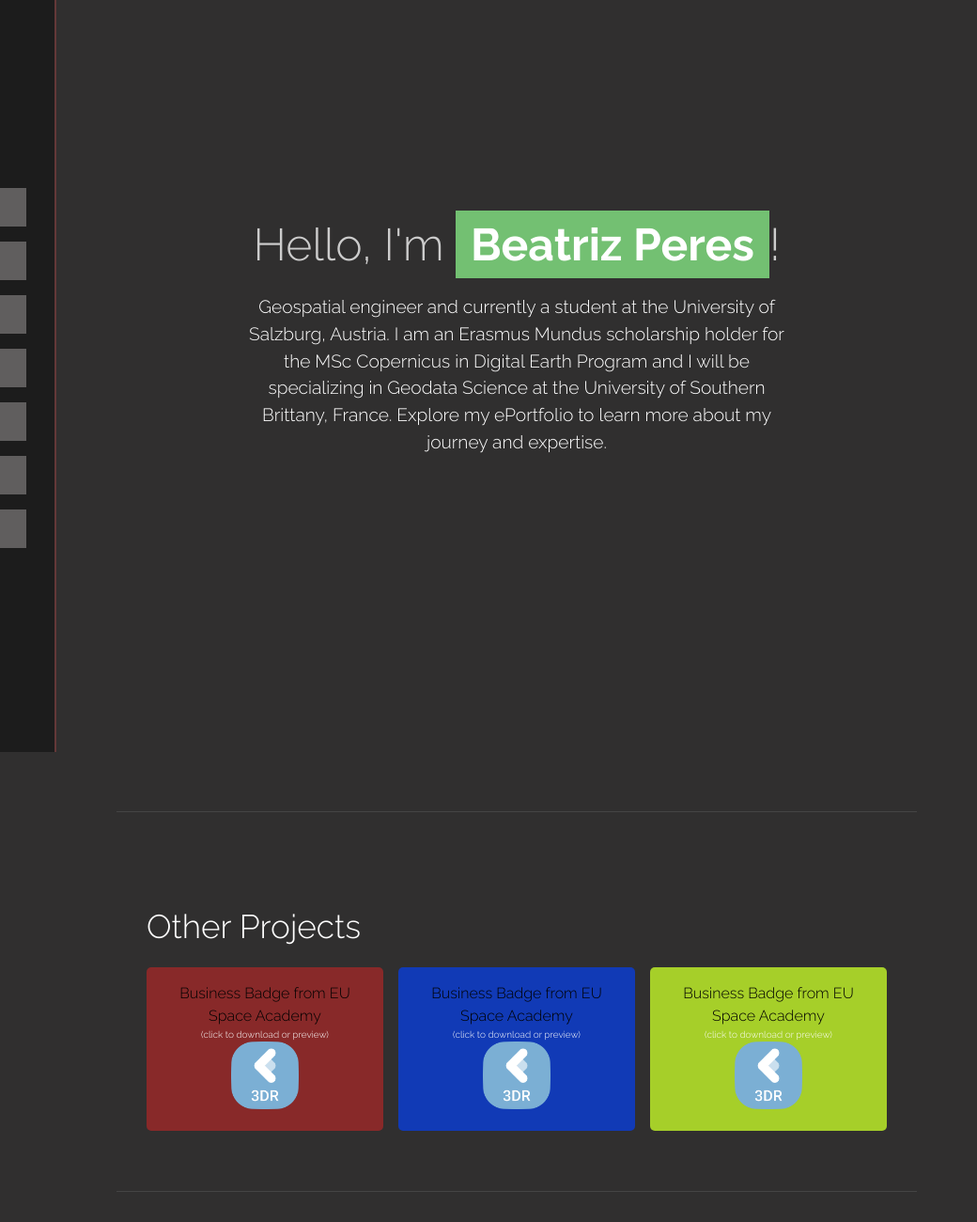
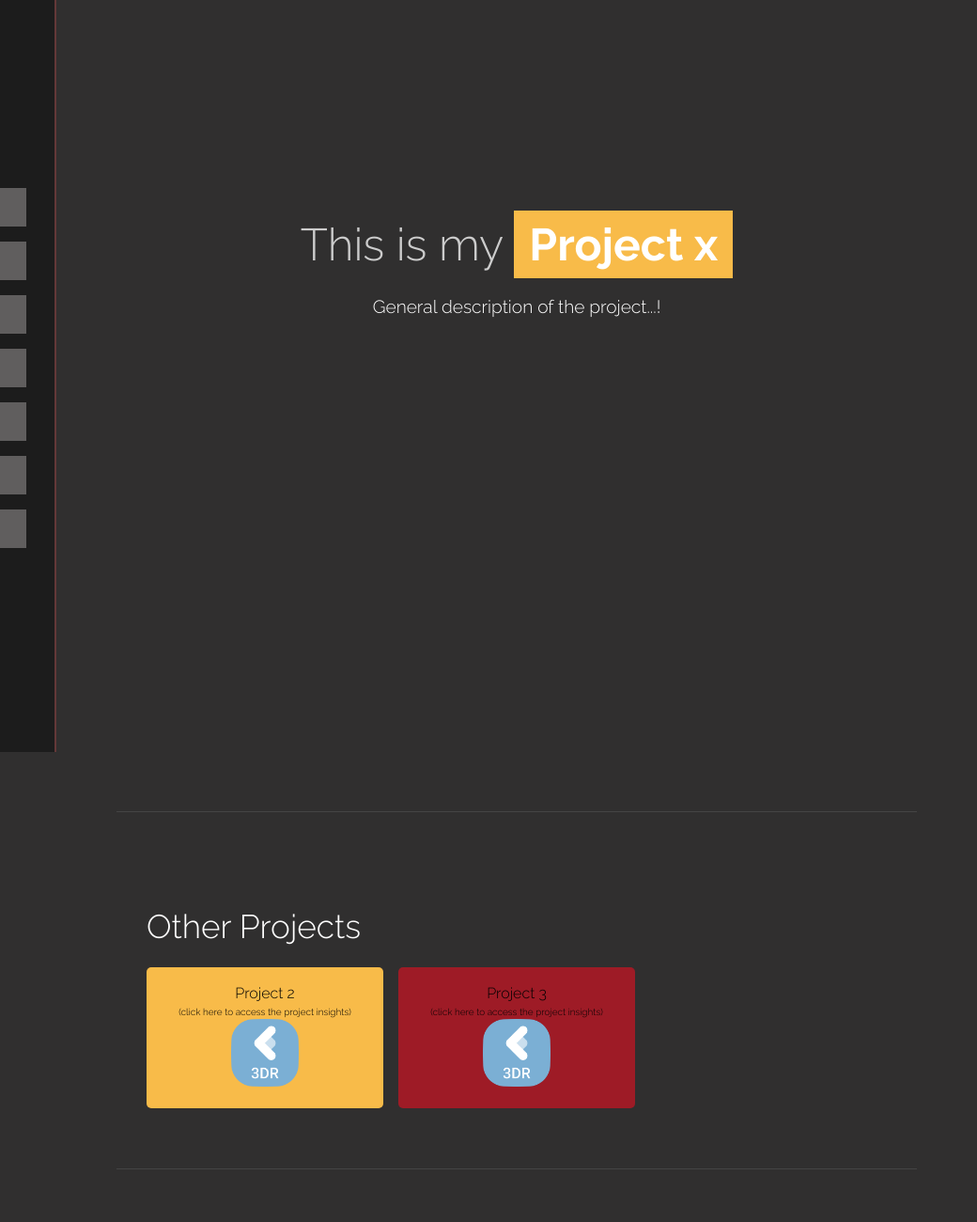
Before and after one commit to beatrizbsperes/beatrizperes_portefolio, a plain HTML site: page project1.html in a window 1280 px wide. Shown: the top 1300 px of the page at 94% size, 240-1280 px from the left. Drawn offline with Linux system fonts and the light colour scheme.

Commit message:
241127_Chnaging project colors

```diff
--- a/project1.html
+++ b/project1.html
@@ -28,18 +28,15 @@
                 <span>Experience</span></a>
             <a href="index.html#skills"><img height="25" class="icon" src="images/list-check-solid.svg" /> <span>Skills and
                     Certificates</span></a>
-            <a href="#projects"><img height="25" class="icon" src="images/folder-open-regular.svg" />
+            <a href="index.html#projects"><img height="25" class="icon" src="images/folder-open-regular.svg" />
                 <span>Projects</span></a>
             <a href="index.html#contact"><img height="25" class="icon" src="images/envelope-solid.svg" /> <span>Contact</span></a>
         </nav>
     </aside>
     <main id="content">
         <section id="home">
-            <h1>Hello, I'm <span class="highlight">Beatriz Peres</span>!</h1>
-            <p>Geospatial engineer and currently a student at the University of Salzburg, Austria.
-                I am an Erasmus Mundus scholarship holder for the MSc Copernicus in Digital Earth Program
-                and I will be specializing in Geodata Science at the University of Southern Brittany, France.
-                Explore my ePortfolio to learn more about my journey and expertise.
+            <h1>This is my <span class="highlight1">Project x</span></h1>
+            <p>General description of the project...!
             </p>
         </section>
 
@@ -49,24 +46,16 @@
 
                 <div class="project-column" id="project1">
                     <a href="certificates\EU Space Academy_Business Badge.pdf">
-                        <h4>Business Badge from EU Space Academy</h4>
-                        <p>(click to download or preview)</p>
+                        <h4>Project 2</h4>
+                        <p>(click here to access the project insights)</p>
                         <img src="images/reshaper.png" alt="Cyclone 3DR">
                     </a>
                 </div>
 
                 <div class="project-column" id="project2">
                     <a href="certificates\EU Space Academy_Business Badge.pdf">
-                        <h4>Business Badge from EU Space Academy</h4>
-                        <p>(click to download or preview)</p>
-                        <img src="images/reshaper.png" alt="Cyclone 3DR">
-                    </a>
-                </div>
-
-                <div class="project-column" id="project3">
-                    <a href="certificates\EU Space Academy_Business Badge.pdf">
-                        <h4>Business Badge from EU Space Academy</h4>
-                        <p>(click to download or preview)</p>
+                        <h4>Project 3</h4>
+                        <p>(click here to access the project insights)</p>
                         <img src="images/reshaper.png" alt="Cyclone 3DR">
                     </a>
                 </div>
--- a/styles.css
+++ b/styles.css
@@ -394,7 +394,7 @@ nav a:hover {
 }
 
 .project-column p {
-    color: white;
+    color: rgb(0, 0, 0);
     font-size: x-small;
 }
 
@@ -405,11 +405,11 @@ nav a:hover {
 }
 
 #project1 {
-    background-color: #882929;
+    background-color: #f8bb49;
 }
 
 #project2 {
-    background-color: #113ab6;
+    background-color: #9e1b26;
 }
 
 #project3 {
--- a/styles_projects.css
+++ b/styles_projects.css
@@ -30,8 +30,8 @@
     color: #cccccc;
 }
 
-.highlight {
-    background-color: #73c072;
+.highlight1 {
+    background-color: #f8bb49;
     color: #fff;
     padding: 0.5rem 1rem;
     font-weight: bold;
@@ -165,7 +165,7 @@ nav a:hover {
 }
 
 .project-column p {
-    color: white;
+    color: rgb(0, 0, 0);
     font-size: x-small;
 }
 
@@ -176,11 +176,11 @@ nav a:hover {
 }
 
 #project1 {
-    background-color: #882929;
+    background-color: #f8bb49;
 }
 
 #project2 {
-    background-color: #113ab6;
+    background-color: #9e1b26;
 }
 
 #project3 {
```
Also changed, not shown: index.html (+8 -8 lines).
